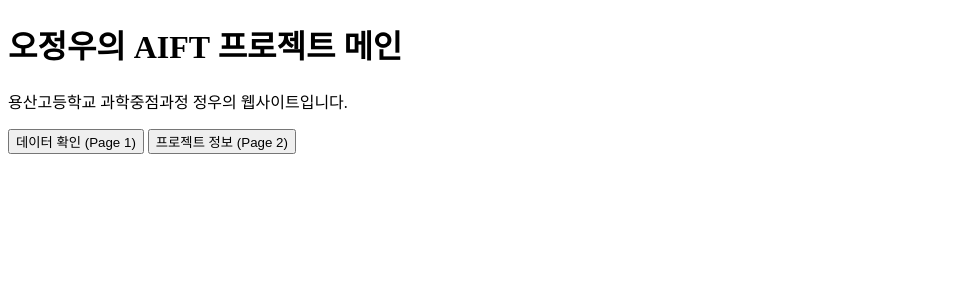
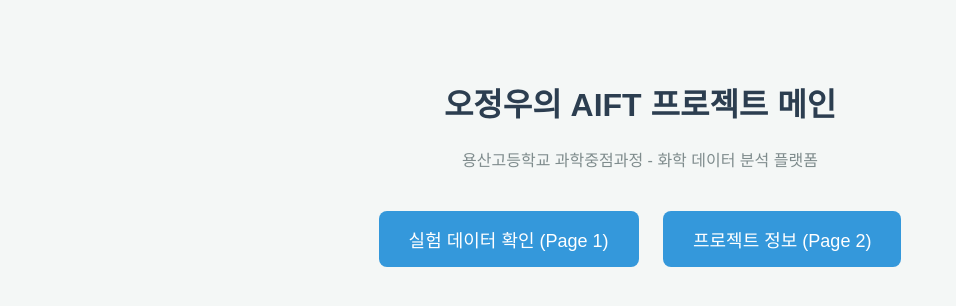
Before and after one commit to ohjungwoo08/AIFT, a website: page public.index.html in a window 1280 px wide. Shown: the whole page, without its empty margins (0-956 px from the left). Drawn offline with Linux system fonts and the light colour scheme.

Commit message:
Update public.index.html

```diff
--- a/public.index.html
+++ b/public.index.html
@@ -1,10 +1,37 @@
 <!DOCTYPE html>
-<html>
-<head><meta charset="UTF-8"><title>정우의 AIFT</title></head>
+<html lang="ko">
+<head>
+    <meta charset="UTF-8">
+    <meta name="viewport" content="width=device-width, initial-scale=1.0">
+    <title>정우의 AIFT 프로젝트</title>
+    <style>
+        body { font-family: 'Arial', sans-serif; text-align: center; padding-top: 50px; background-color: #f4f7f6; }
+        h1 { color: #2c3e50; }
+        p { color: #7f8c8d; }
+        .button-container { margin-top: 30px; }
+        button {
+            padding: 15px 30px;
+            font-size: 18px;
+            cursor: pointer;
+            background-color: #3498db;
+            color: white;
+            border: none;
+            border-radius: 8px;
+            margin: 10px;
+            transition: 0.3s;
+        }
+        button:hover { background-color: #2980b9; }
+    </style>
+</head>
 <body>
+
     <h1>오정우의 AIFT 프로젝트 메인</h1>
-    <p>용산고등학교 과학중점과정 정우의 웹사이트입니다.</p>
-    <button onclick="location.href='/page1'">데이터 확인 (Page 1)</button>
-    <button onclick="location.href='/page2'">프로젝트 정보 (Page 2)</button>
+    <p>용산고등학교 과학중점과정 - 화학 데이터 분석 플랫폼</p>
+
+    <div class="button-container">
+        <button onclick="location.href='/page1'">실험 데이터 확인 (Page 1)</button>
+        <button onclick="location.href='/page2'">프로젝트 정보 (Page 2)</button>
+    </div>
+
 </body>
 </html>
```
